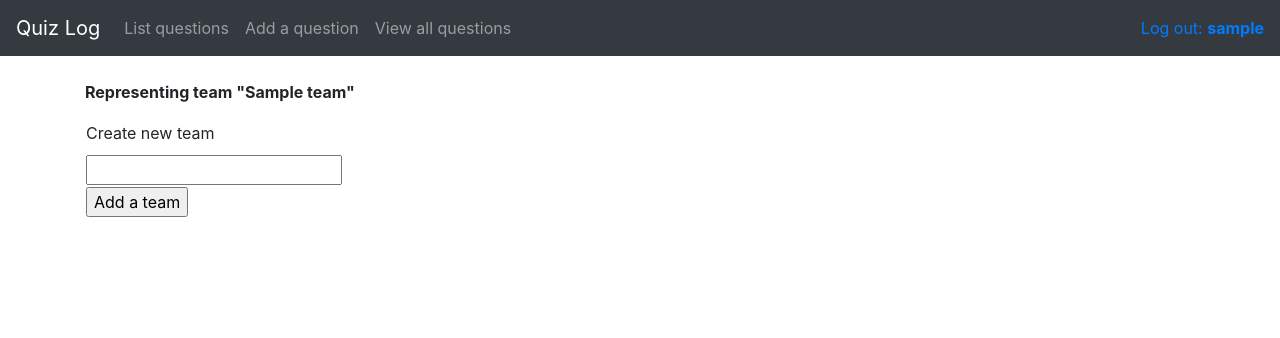
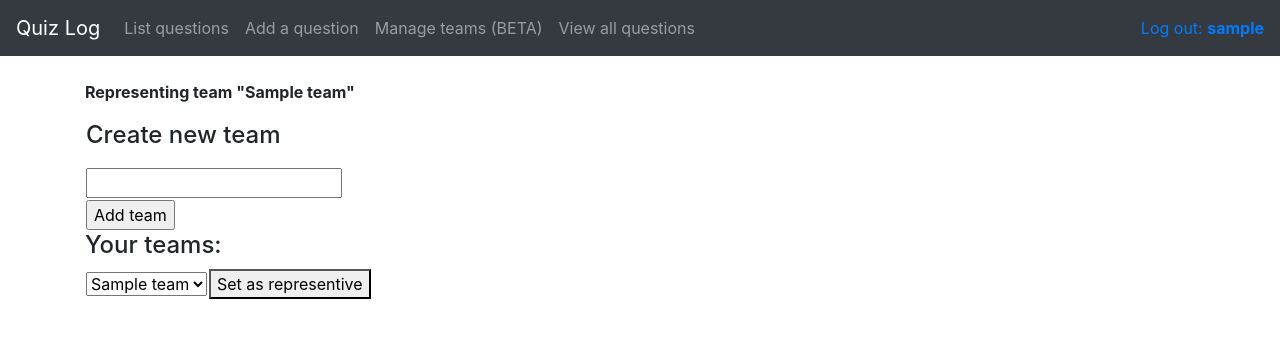
Before and after one commit to lauripalonen/tietovisatietokanta, a Flask app: page /teams in a window 1280 px wide. Shown: the top 338 px of the page. Run offline with Flask 2, Linux system fonts and the light colour scheme; a user stored in the database is signed in; tables that the repository leaves empty hold one stand-in row (values such as "Sample post"); some libraries are stand-ins or nearby versions.

Commit message:
add team management function

```diff
--- a/application/questions/models.py
+++ b/application/questions/models.py
@@ -51,10 +51,6 @@ class Question(db.Model):
                         " FROM (SELECT AVG(answered_correctly::int::float4)"
                         " FROM Question WHERE team_id=:team_id GROUP BY category) as avg_correct)").params(team_id=team_id)
 
-            # stmt = text("SELECT MIN(avg_answered_correctly), category FROM (SELECT AVG(answered_correctly::int::float4)"
-            #             " AS avg_answered_correctly, category FROM Question WHERE team_id=:team_id GROUP BY category)"
-            #             " AS avg_answers GROUP BY category").params(team_id=team_id)
-
         else:
             stmt = text("SELECT MIN(avg_answered_correctly) AS average, category"
                         " FROM (SELECT AVG(question.answered_correctly) AS avg_answered_correctly,"
--- a/application/teams/forms.py
+++ b/application/teams/forms.py
@@ -1,8 +1,9 @@
 from flask_wtf import FlaskForm
-from wtforms import StringField, validators
+from wtforms import StringField, validators, SelectField
 
 class TeamForm(FlaskForm):
     team_name = StringField("Create new team", [validators.Length(min=1, message="Team name must be atleast 1 character long")])
+    team_list = SelectField("List of teams", coerce=int)
 
     class Meta:
         csrf = False
--- a/application/teams/models.py
+++ b/application/teams/models.py
@@ -1,6 +1,7 @@
 from application import db
 from application import user_team
 from application.auth.models import User
+from sqlalchemy.sql import text
 
 class Team(db.Model):
 
@@ -16,3 +17,20 @@ class Team(db.Model):
 
     def __init__(self, name):
         self.name = name
+
+    @staticmethod
+    def find_teams_of_a_user(user_id):
+        stmt = text("SELECT id, name FROM team JOIN user_team"
+                    " ON user_team.team_id=team.id"
+                    " WHERE user_team.user_id=:user_id").params(user_id=user_id)
+
+        res = db.engine.execute(stmt)
+
+        response = []
+
+        for row in res:
+            response.append([row[0], row[1]])
+
+
+
+        return response
--- a/application/teams/views.py
+++ b/application/teams/views.py
@@ -11,9 +11,16 @@ from application.teams.forms import TeamForm
 @login_required
 def teams_form():
 
+  user = User.query.filter_by(id=current_user.id).first()
+  teams = Team.find_teams_of_a_user(current_user.id)
+  teams_list = [(team[0], team[1]) for team in teams]
+
+  form = TeamForm()
+  form.team_list.choices = teams_list
+
   if request.method == "GET":
 
-    return render_template("/teams/teamform.html", form=TeamForm())
+    return render_template("/teams/teamform.html", form=form, teams=teams)
 
   if request.method == "POST":
     form = TeamForm(request.form)
@@ -22,16 +29,14 @@ def teams_form():
     team = Team.query.filter_by(name=name).first()
 
     if team:
-      return render_template("teams/teamform.html", form=form, error="Teams already exists")
+      user.user_teams.append(team)
+      db.session().commit()
+      return render_template("teams/teamform.html", form=form, teams=teams)
 
     new_team = Team(name)
     db.session().add(new_team)
 
-    user = User.query.filter_by(username=current_user.username).first()
     new_team.members.append(user)
-
-    team_id = Team.query.filter_by(name=name).first().id
-    current_user.team_id = team_id
 
     db.session().commit()
 
--- a/application/templates/layout.html
+++ b/application/templates/layout.html
@@ -24,6 +24,9 @@
         <li class="nav-item">
           <a class="nav-link" href="{{ url_for('questions_form') }} ">Add a question</a>
         </li>
+        <li class="nav_item">
+            <a class="nav-link" href="{{ url_for('teams_form') }}">Manage teams (BETA)</a>
+          </li>
         {% else %}
         <li class="nav-item">
           <a class="nav-link" href="{{ url_for('auth_login') }}">Login</a>
--- a/application/templates/teams/teamform.html
+++ b/application/templates/teams/teamform.html
@@ -1,23 +1,37 @@
 {% extends "layout.html" %}
 
 {% block body %}
-{{ error }}
 <form method="POST" action="{{ url_for('teams_form') }}">
   <table>
+    <tr>
       <td>
-        {{ form.team_name.label }}
+       <h4>{{ form.team_name.label }}</h4>
       </td>
+    </tr>
     <tr>
       <td>
         {{ form.team_name }}
       </td>
     </tr>
-    </tr>
     <tr>
-      <td colspan="2">
-        <input type="submit" value="Add a team" />
+      <td>
+        <input type="submit" value="Add team" />
       </td>
     </tr>
+  </table>
 </form>
-
+  <h4>Your teams:</h4>
+  <!-- <form method="POST" action="{{ url_for('teams_form') }}"> -->
+    <table>
+      <tr>
+        <td>
+          {{ form.team_list }}
+        </td>
+        <td>
+          <button>Set as representive</button>
+          <!-- <input type="submit" value="Set as representive" /> -->
+        </td>
+      </tr>
+    </table>
+  </form>
 {% endblock %}
```
